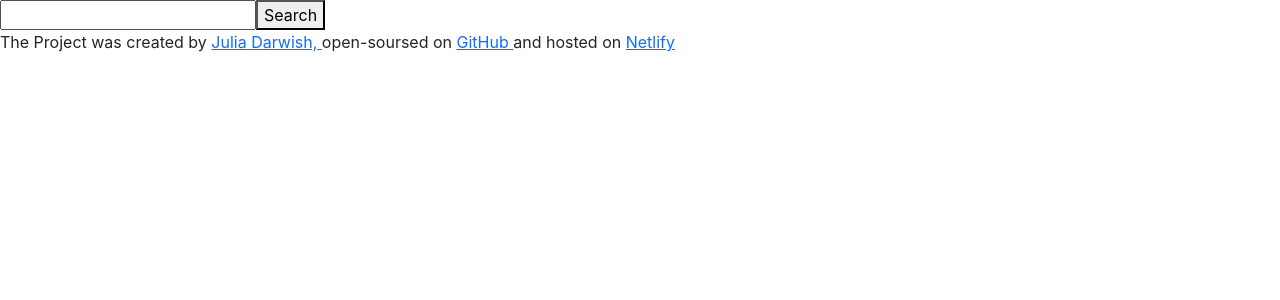
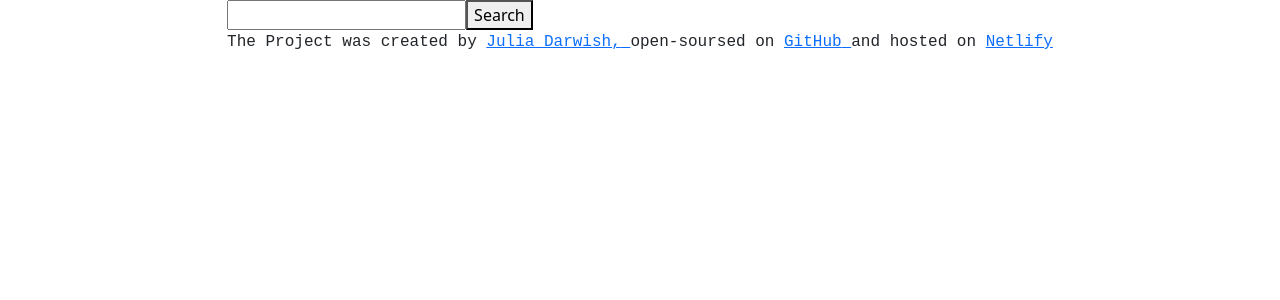
Before and after one commit to julichkaD/dictionary-project, a React (Create React App) app: page / in a window 1280 px wide. Shown: the top 300 px of the page. Built offline with nearby package versions, Linux system fonts and the light colour scheme.

Commit message:
Updated  span color

```diff
--- a/src/index.css
+++ b/src/index.css
@@ -1,13 +1,11 @@
 body {
-  margin: 0;
-  font-family: -apple-system, BlinkMacSystemFont, 'Segoe UI', 'Roboto', 'Oxygen',
-    'Ubuntu', 'Cantarell', 'Fira Sans', 'Droid Sans', 'Helvetica Neue',
+  display: flex;
+  justify-content: center;
+
+  font-family:'Lucida Sans', 'Lucida Sans Regular', 'Lucida Grande', 'Lucida Sans Unicode', Geneva, Verdana, sans-serif
     sans-serif;
-  -webkit-font-smoothing: antialiased;
-  -moz-osx-font-smoothing: grayscale;
 }
 
-code {
-  font-family: source-code-pro, Menlo, Monaco, Consolas, 'Courier New',
-    monospace;
+footer {
+  font-family:'Courier New', Courier, monospace;
 }
```
